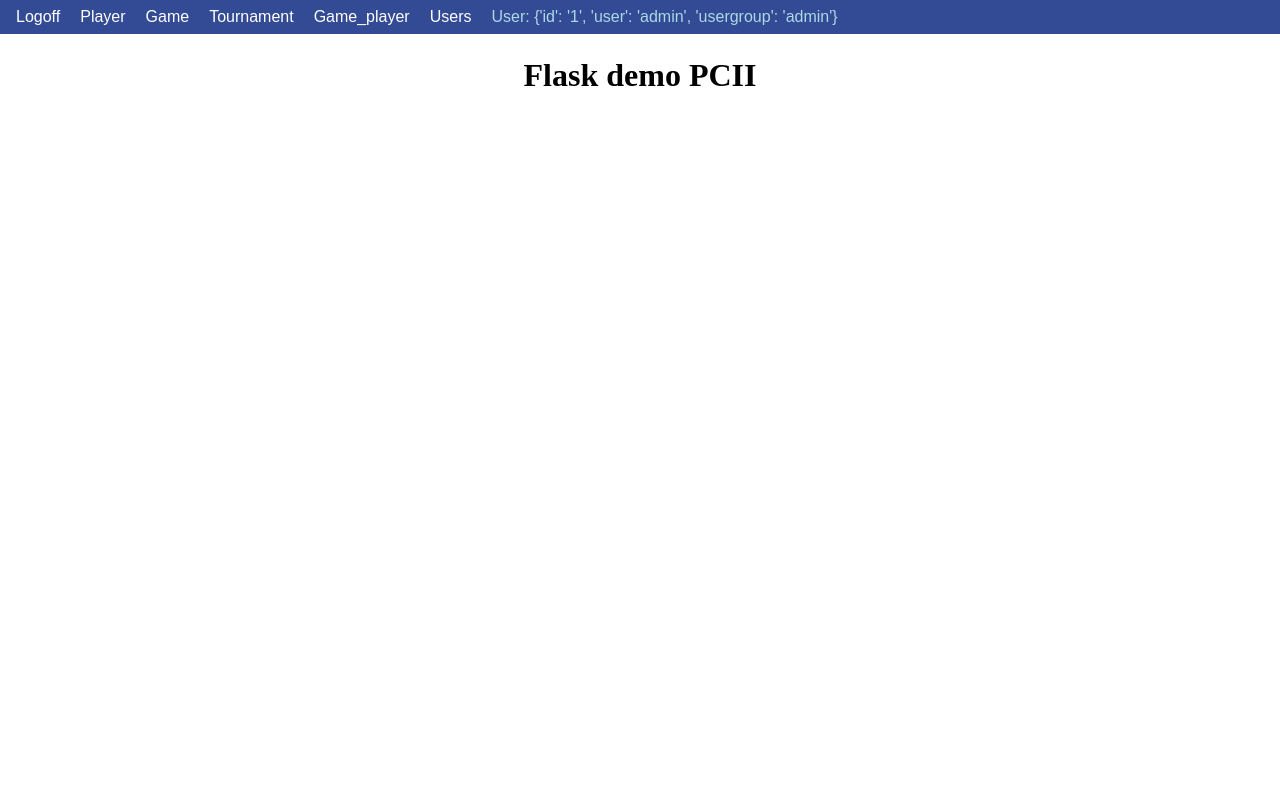
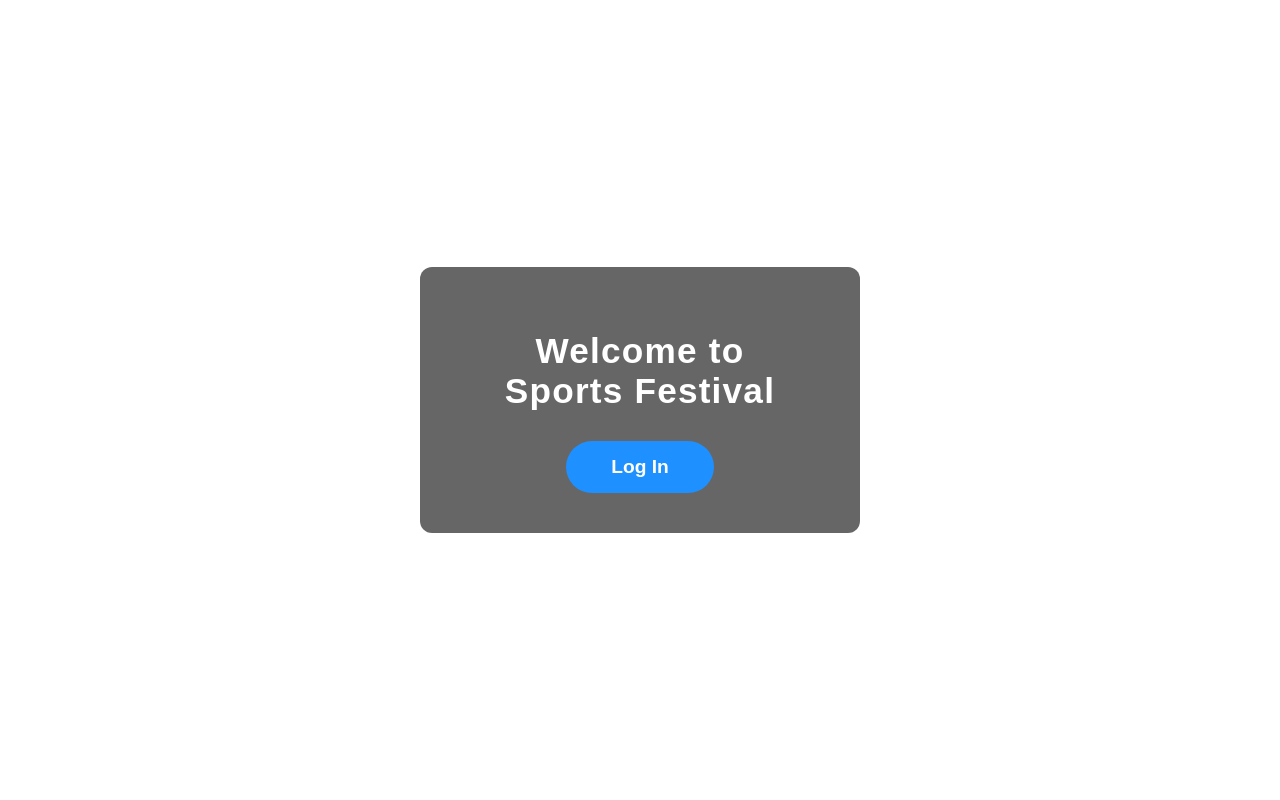
Before and after one commit to joanalopes06/Grupo3_3-antigo-, a Flask app: page / in a window 1280 px wide. Run offline with Flask 3, Linux system fonts and the light colour scheme; a user stored in the database is signed in.

Commit message:
paginainicial

```diff
--- a/g33_flask_project/app.py
+++ b/g33_flask_project/app.py
@@ -15,7 +15,8 @@
 app.secret_key = 'BAD_SECRET_KEY'
 @app.route("/")
 def index():
-    return render_template("index.html", ulogin=session.get("user"))
+    return render_template("index.html")
+
 @app.route("/login")
 def login():
     return render_template("login.html", user= "", password="", ulogin=session.get("user"),resul = "")
--- a/g33_flask_project/static/css/main.css
+++ /dev/null
@@ -1,85 +0,0 @@
-body{
-    margin: 0;
-    min-height: 300px;
-}
-
-nav{
-    width: 100%;
-    float: left;
-}
-
-.menu{
-    margin: 0;
-    padding: 8px;
-    height: 100%;
-    background-color: #334a94;
-
-}
-
-.menu li{
-    display: inline;
-}
-
-.button{
-    font-family: Arial;
-    font-size: 1em;
-    font-style: none;
-    color: #ffffff;
-    padding: 8px;
-    text-decoration: none;
-}
-
-.button:link{
-    background-color: #334a94;
-    color: #ffffff;
-}
-
-.button:hover{
-    background-color: lightblue;
-}
-
-.dados{
-        text-align: center;
-        font-size: 1em;
-}
-
-.button1{
-    font-family: Arial;
-    background-color: #334a94;
-    font-size: 1em;
-    font-style: none;
-    color: white;
-    padding: 4px;
-    border-radius: 5px}
-}
-
-.button1:link{
-    background-color: #334a94;
-    color: #ffffff;
-}
-
-.button1:hover{
-    background-color: lightblue;
-}
-
-.button1:disabled{
-    background-color: lightgray;
-}
-
-table {
-  font-family: arial, sans-serif;
-  border-collapse: collapse;
-  width: 50%;
-  margin-left: auto;
-  margin-right: auto;
-}
-
-td, th {
-  border: 1px solid #dddddd;
-  text-align: left;
-  padding: 8px;
-}
-
-tr:nth-child(even) {
-  background-color: #dddddd;
-}
--- /dev/null
+++ b/g33_flask_project/static/css/styles.css
@@ -0,0 +1,51 @@
+/* Fonte elegante e moderna */
+
+body, html {
+  height: 100%;
+  margin: 0;
+  font-family: 'Poppins', sans-serif;
+  background: url('/static/images/background-game.jpg') no-repeat center center fixed;
+  background-size: cover;
+  display: flex;
+  justify-content: center;
+  align-items: center;
+  color: white;
+}
+
+.login-box {
+  background: rgba(0, 0, 0, 0.6);
+  padding: 40px 60px;
+  border-radius: 12px;
+  box-shadow: 0 0 15px 5px rgba(255, 255, 255, 0.4);
+  text-align: center;
+  width: 320px;
+  transition: box-shadow 0.4s ease-in-out;
+}
+
+.login-box:hover {
+  box-shadow: 0 0 25px 10px rgba(255, 255, 255, 0.7);
+}
+
+h1 {
+  margin-bottom: 30px;
+  font-weight: 600;
+  font-size: 2.2em;
+  letter-spacing: 1.2px;
+}
+
+a.login-btn {
+  display: inline-block;
+  text-decoration: none;
+  background: #1e90ff;
+  color: white;
+  font-weight: 600;
+  padding: 15px 45px;
+  border-radius: 50px;
+  font-size: 1.2em;
+  transition: background 0.3s ease;
+}
+
+a.login-btn:hover {
+  background: #63b3ff;
+  box-shadow: 0 0 15px #63b3ff;
+}
--- a/g33_flask_project/templates/base.html
+++ /dev/null
@@ -1,29 +0,0 @@
-<!doctype html>
-<html lang="en">
-  <head>
-    <meta charset="utf-8">
-    <meta name="viewport" content="width=device-width, initial-scale=1">
-    <title>Flask demo PCII</title>
-    {% block title %}
-    {% endblock %}
-  </head>
-    <body>
-        <nav>
-            <ul class="menu">
-                {% if ulogin == None %}
-                    <li><a class="button" href="/login">Login</a></li>
-                {% else %}
-                    <li><a class="button" href="/logoff">Logoff</a></li>
-                    <li><a class="button" href="/Player">Player</a></li>
-                    <li><a class="button" href="/gform/Game">Game</a></li>
-                    <li><a class="button" href="/gform/Tournament">Tournament</a></li>
-                    <li><a class="button" href="/gform/GamePlayer">Game_player</a></li>
-                    <li><a class="button" href="/Userlogin">Users</a></li>
-                    <li><a class="button" style="color:lightblue">User: {{ulogin}}</a></li>
-                {% endif %}
-            </ul>
-        </nav>
-    {% block content %}
-    {% endblock %}
-  </body>
-</html>
--- a/g33_flask_project/templates/index.html
+++ b/g33_flask_project/templates/index.html
@@ -1,14 +1,15 @@
-{% extends 'base.html' %}
-
-{% block title %}
-    <link rel="stylesheet" href="{{ url_for('static', filename='css/main.css')}}">
-{% endblock %}
-
-{% block content %}
-
-    <div class="dados">
-        <br><br>
-            <h1>Flask demo PCII</h1>
+<!doctype html>
+<html lang="en">
+  <head>
+    <link rel="stylesheet" href="{{ url_for('static', filename='css/styles.css') }}">
+    <meta charset="utf-8" />
+    <meta name="viewport" content="width=device-width, initial-scale=1" />
+    <title>Game Hub</title>
+  </head>
+  <body>
+    <div class="login-box">
+      <h1>Welcome to Sports Festival</h1>
+      <a href="/login" class="login-btn">Log In</a>
     </div>
-
-{% endblock %}
+  </body>
+</html>
```
Also changed, not shown: g33_flask_project/templates/hello.html (deleted, +0 -11 lines), g33_flask_project/templates/login.html (deleted, +0 -25 lines), g33_flask_project/.spyproject/config/workspace.ini, g33_flask_project/static/images/background-game.jpg (added), g33_flask_project/static/images/person.jpg (deleted).
